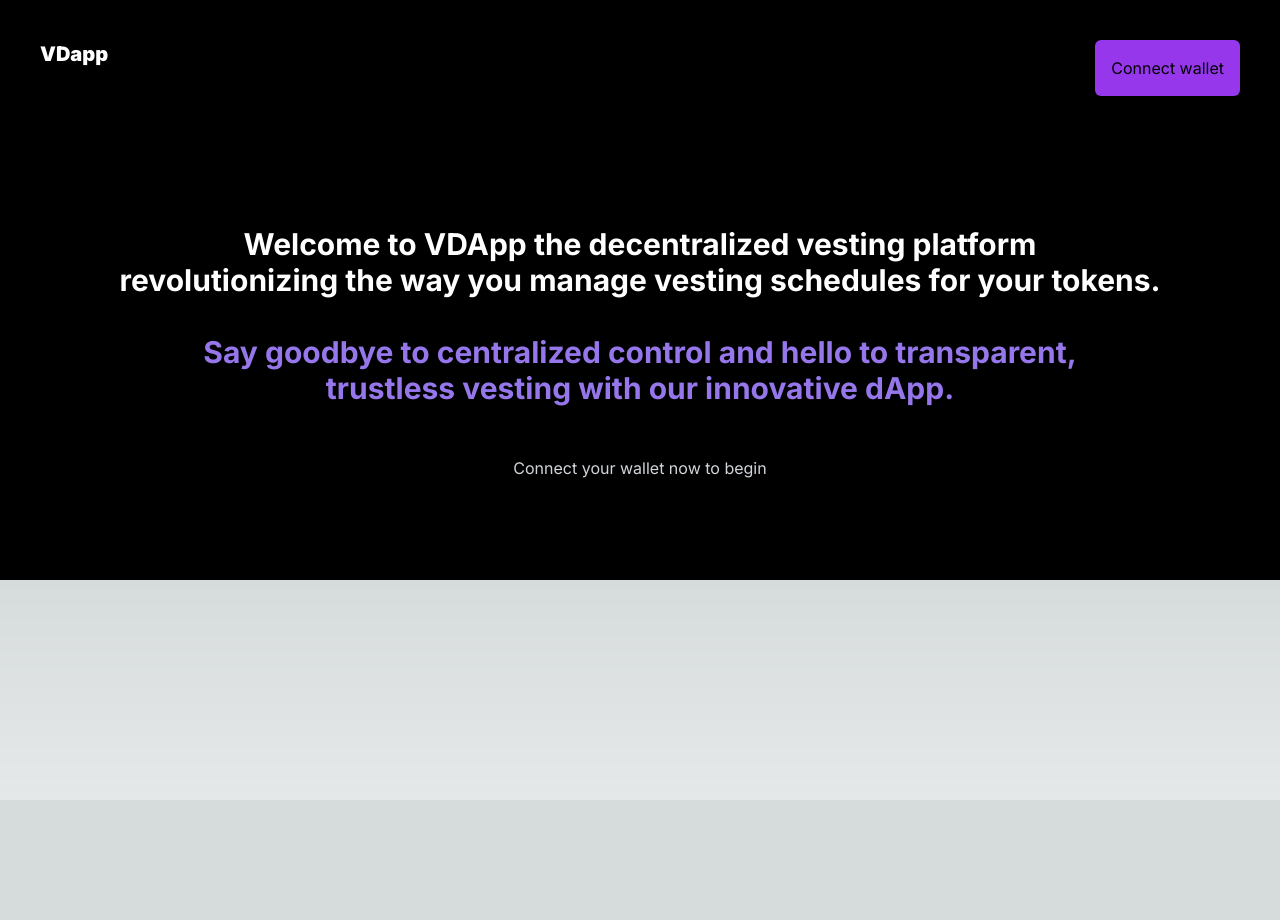
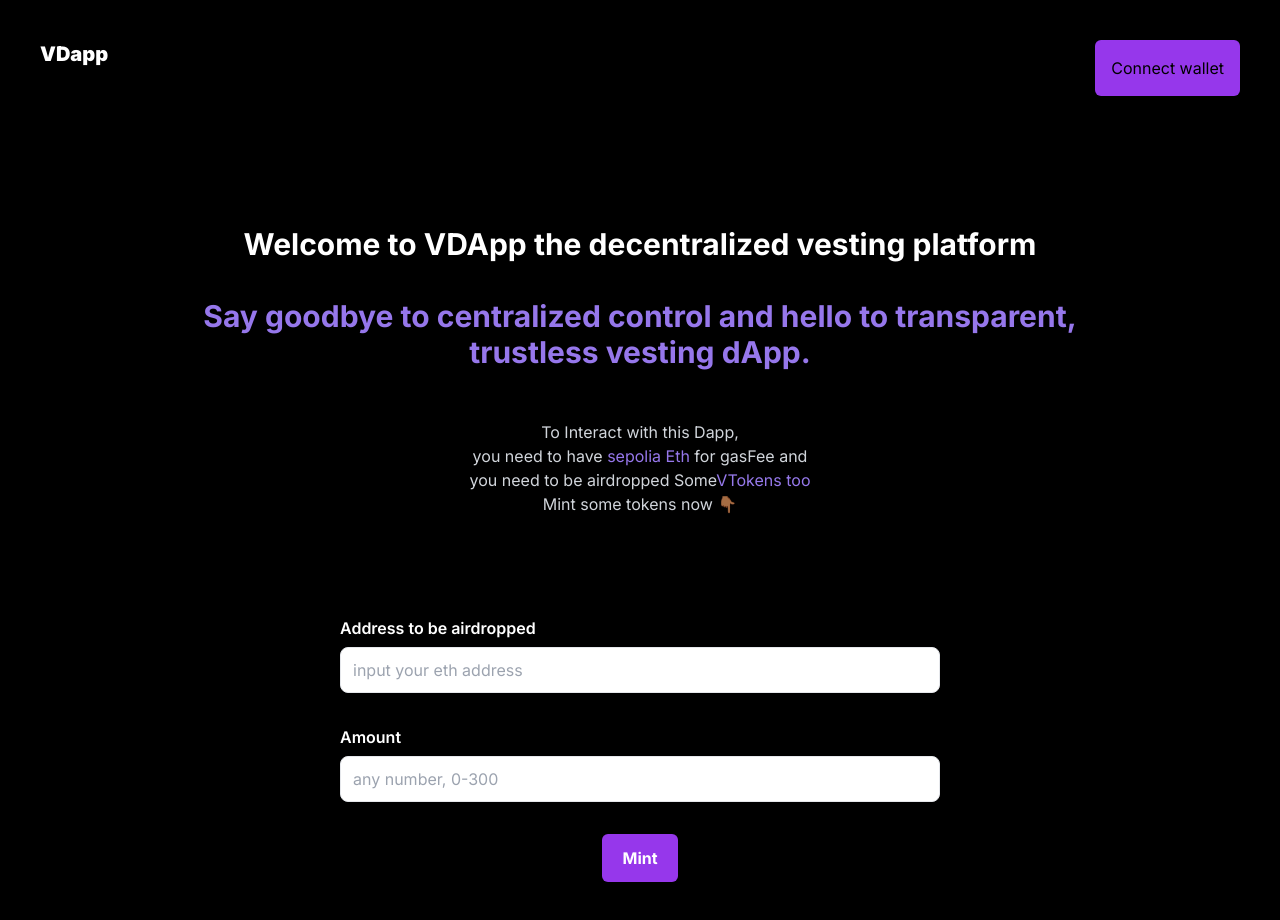
Before and after one commit to KoxyG/VestingDapp, a Next.js app: page / in a window 1280 px wide. Shown: the top 920 px of the page. Before the commit the page ends 800 px from the top, so only its background shows below. Built offline with nearby package versions, Linux system fonts and the light colour scheme.

Commit message:
claim functionality working fine

```diff
--- a/src/app/claim/page.jsx
+++ b/src/app/claim/page.jsx
@@ -1,6 +1,92 @@
+"use client";
 import Link from "next/link";
+import { useCallback, useEffect, useRef, useContext, useState } from "react";
+import { Contract, providers } from "ethers";
+import Web3Modal from "web3modal";
+
+import { VESTING_ABI, VESTING_CONTRACT_ADDRESS } from "@/contract";
 
 export default function Claim() {
+  const CHAIN_ID = 11155111;
+  const NETWORK_NAME = "Sepolia";
+
+  const [claiming, setClaiming] = useState(false);
+
+  const web3ModalRef = useRef(new Web3Modal());
+
+  const getVestingContractInstance = useCallback((providerOrSigner) => {
+    try {
+      return new Contract(
+        VESTING_CONTRACT_ADDRESS,
+        VESTING_ABI,
+        providerOrSigner
+      );
+    } catch (error) {
+      console.error("Error creating vesting contract instance:", error);
+    }
+  }, []);
+
+  // Helper function to fetch a Signer instance from Metamask
+  const getSigner = useCallback(async () => {
+    const web3Modal = await web3ModalRef.current.connect();
+    const web3Provider = new providers.Web3Provider(web3Modal);
+
+    const { chainId } = await web3Provider.getNetwork();
+
+    if (chainId !== CHAIN_ID) {
+      window.alert(`Please switch to the ${NETWORK_NAME} network!`);
+      throw new Error(`Please switch to the ${NETWORK_NAME} network`);
+    }
+
+    const signer = web3Provider.getSigner();
+    console.log("Signer:", signer);
+    const address = await signer.getAddress();
+
+    if (
+      signer.provider &&
+      signer.provider.connection &&
+      signer.provider.connection.url
+    ) {
+      const address = await signer.getAddress();
+      console.log("Signer address:", address);
+    } else {
+      console.error("Error: Signer is not properly connected to provider.");
+    }
+    return signer;
+  }, []);
+
+  const claim = async (e) => {
+    e.preventDefault();
+
+    try {
+      const signer = await getSigner();
+      console.log("signer", signer);
+      setClaiming(true);
+      const vestingContract = getVestingContractInstance(signer);
+      console.log("whiteListing Instance", vestingContract);
+
+      const tx = await vestingContract.claimTokens();
+      await tx.wait();
+      console.log("token claimed", tx);
+
+      setClaiming(false);
+
+      alert("Tokens claimed successfully");
+    } catch (error) {
+      let errorMessage;
+      if (error.message.includes("Not whitelisted")) {
+        errorMessage =
+          "You are not whitelisted to claim tokens.";
+      } else if (error.message.includes("tokens are still being vested")) {
+        errorMessage = "Tokens are still being vested.";
+      } else {
+        errorMessage = "Error claiming tokens: " + error.message;
+      }
+      alert(errorMessage);
+      setClaiming(false);
+    }
+  };
+
   return (
     <>
       <div className="max-w-3xl sm:mx-[60px] p-8">
@@ -8,7 +94,6 @@ export default function Claim() {
       </div>
 
       <div className="grid w-full sm:w-full justify-items-center pt-[70px] pb-[150px]">
-
         <div className="pb-[50px] mx-[60px]   text-center ">
           <h3 className="pb-3 font-bold text-xl">
             Vested Tokens can only be claimed after vesting period has elapsed
@@ -19,9 +104,25 @@ export default function Claim() {
         </div>
 
         <form>
+          {!claiming ? (
             <div className="flex flex-col pb-[12px]">
-          <button className="rounded-md p-2 bg-[#9637eb]">Claim here </button>
+              <button
+                onClick={(e) => claim(e)}
+                className="rounded-md p-2 bg-[#9637eb]"
+              >
+                Claim here{" "}
+              </button>
             </div>
+          ) : (
+            <div className="flex flex-col pb-[12px]">
+              <button
+                disabled={claiming}
+                className="rounded-md p-2 bg-[#9667eb]"
+              >
+                Claiming...
+              </button>
+            </div>
+          )}
         </form>
 
         <h1 className="text-4xl text-gray-500 py-6 font-black">OR</h1>
@@ -31,8 +132,14 @@ export default function Claim() {
 
           <form>
             <div className="flex  pb-[32px] ">
-          <input type="text" className="rounded" placeholder="Admin withdraw" />
-          <button className="rounded-md p-2 bg-[#9637eb]">Admin Only</button>
+              <input
+                type="text"
+                className="rounded"
+                placeholder="Admin withdraw"
+              />
+              <button className="rounded-md p-2 bg-[#9637eb]">
+                Admin Only
+              </button>
             </div>
           </form>
         </div>
--- a/src/app/page.jsx
+++ b/src/app/page.jsx
@@ -5,6 +5,7 @@ import { useCallback, useEffect, useRef, useContext, useState } from "react";
 import { Contract, providers } from "ethers";
 import Web3Modal from "web3modal";
 import Link from "next/link";
+import { useRouter } from "next/router";
 
 import { DAppContext } from "@/context";
 
@@ -276,6 +277,7 @@ export default function Home() {
 
         alert("Address whitelisted successfully");
         resetWhiteListFormEntries();
+        useRouter().push("/claim");
       } catch (error) {
         console.error("Error whiteListing", error);
         setPending(false);
@@ -331,18 +333,56 @@ export default function Home() {
           <div>
             <h3 className="text-center text-white text-xl sm:text-3xl font-bold leading-loose px-[100px] sm:mt-[90px]">
               Welcome to VDApp the decentralized vesting platform <br />
-              revolutionizing the way you manage vesting schedules for
-              your tokens. <br /> <br />
+              <br />
               <span className="text-[#9677eb]">
                 {" "}
                 Say goodbye to centralized control and hello to transparent,{" "}
-                <br /> trustless vesting with our innovative dApp.{" "}
+                <br /> trustless vesting dApp.{" "}
               </span>
             </h3>
 
-            <p className="text-center pb-[100px] text-gray-300 pt-[50px]">
-              Connect your wallet now to begin
+            <p className="text-center pb-[30px] text-gray-300 pt-[50px]">
+              To Interact with this Dapp, <br />you need to have <span className="text-[#9677eb]">sepolia Eth </span>for gasFee and<br />you need to be airdropped Some
+              <span className="text-[#9679eb]">VTokens too</span><br /> Mint some tokens now 👇🏾
             </p>
+
+            <form>
+              <div className="grid w-full sm:w-full justify-items-center pt-[70px] pb-[150px]">
+                <div className="flex flex-col pb-[32px]">
+                  <label className="pb-[7px] text-white text-sm sm:text-base font-semibold leading-snug">
+                   Address to be airdropped
+                  </label>
+                  <input
+                    required
+                    name="organisationName"
+                    value={formEntries.organisationName}
+                    onChange={formEntriesHandler}
+                    className="border rounded-lg w-full md:w-[600px] py-3 px-3 text-gray-700 leading-tight "
+                    placeholder="input your eth address"
+                  />
+                </div>
+
+                <div className="flex flex-col pb-[32px]">
+                  <label className="pb-[7px] text-white text-sm sm:text-base font-semibold leading-snug">
+                    Amount
+                  </label>
+                  <input
+                    required
+                    name="organisationName"
+                    value={formEntries.organisationName}
+                    onChange={formEntriesHandler}
+                    className="border rounded-lg w-full md:w-[600px] py-3 px-3 text-gray-700 leading-tight "
+                    placeholder="any number, 0-300"
+                  />
+                </div>
+
+                <div className="text-white font-bold ">
+                  <button type="submit" className={"py-3 px-5 bg-[#9637eb] rounded-md w-full"}>
+                    Mint
+                  </button>
+                </div>
+              </div>
+            </form>
           </div>
         ) : (
           <div className="mx-auto container">
--- a/src/contract/index.jsx
+++ b/src/contract/index.jsx
@@ -1,5 +1,5 @@
-export const TOKEN_CONTRACT_ADDRESS = "0x32cbA404516B7402FE05E5ECfC45fe9b6C28D00F";
-export const VESTING_CONTRACT_ADDRESS = "0x780caE3E6e03bc893B2C39A2fD6f6b7Ca1D49ee8";
+export const TOKEN_CONTRACT_ADDRESS = "0x48d0AC1E78B876d57BeC22F333aB2fb4AE7B1Cf4";
+export const VESTING_CONTRACT_ADDRESS = "0xbe7909c31291beb7d7D5E7E40fE6Ac5f78022915";
 
 
 export const TOKEN_ABI = [
@@ -142,6 +142,24 @@ export const TOKEN_ABI = [
 		],
 		"name": "Approval",
 		"type": "event"
+	},
+	{
+		"inputs": [
+			{
+				"internalType": "address",
+				"name": "account",
+				"type": "address"
+			},
+			{
+				"internalType": "uint256",
+				"name": "amount",
+				"type": "uint256"
+			}
+		],
+		"name": "mint",
+		"outputs": [],
+		"stateMutability": "nonpayable",
+		"type": "function"
 	},
 	{
 		"inputs": [
@@ -368,11 +386,6 @@ export const VESTING_ABI = [
 		"inputs": [
 			{
 				"internalType": "address",
-				"name": "_admin",
-				"type": "address"
-			},
-			{
-				"internalType": "address",
 				"name": "_token",
 				"type": "address"
 			}
@@ -470,6 +483,19 @@ export const VESTING_ABI = [
 			}
 		],
 		"name": "whitelistAddress",
+		"outputs": [],
+		"stateMutability": "nonpayable",
+		"type": "function"
+	},
+	{
+		"inputs": [
+			{
+				"internalType": "uint256",
+				"name": "amount",
+				"type": "uint256"
+			}
+		],
+		"name": "withdrawTokens",
 		"outputs": [],
 		"stateMutability": "nonpayable",
 		"type": "function"
```
Lines whose indentation alone changed are shown as unchanged.
